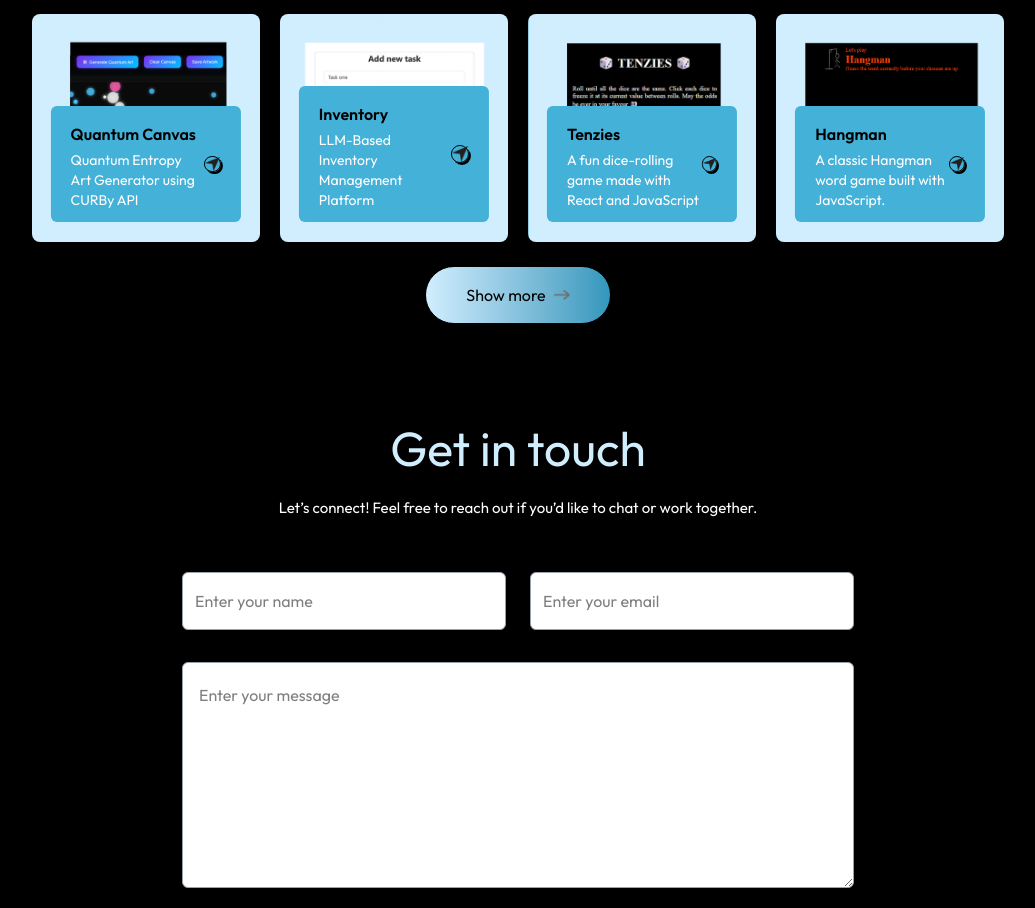
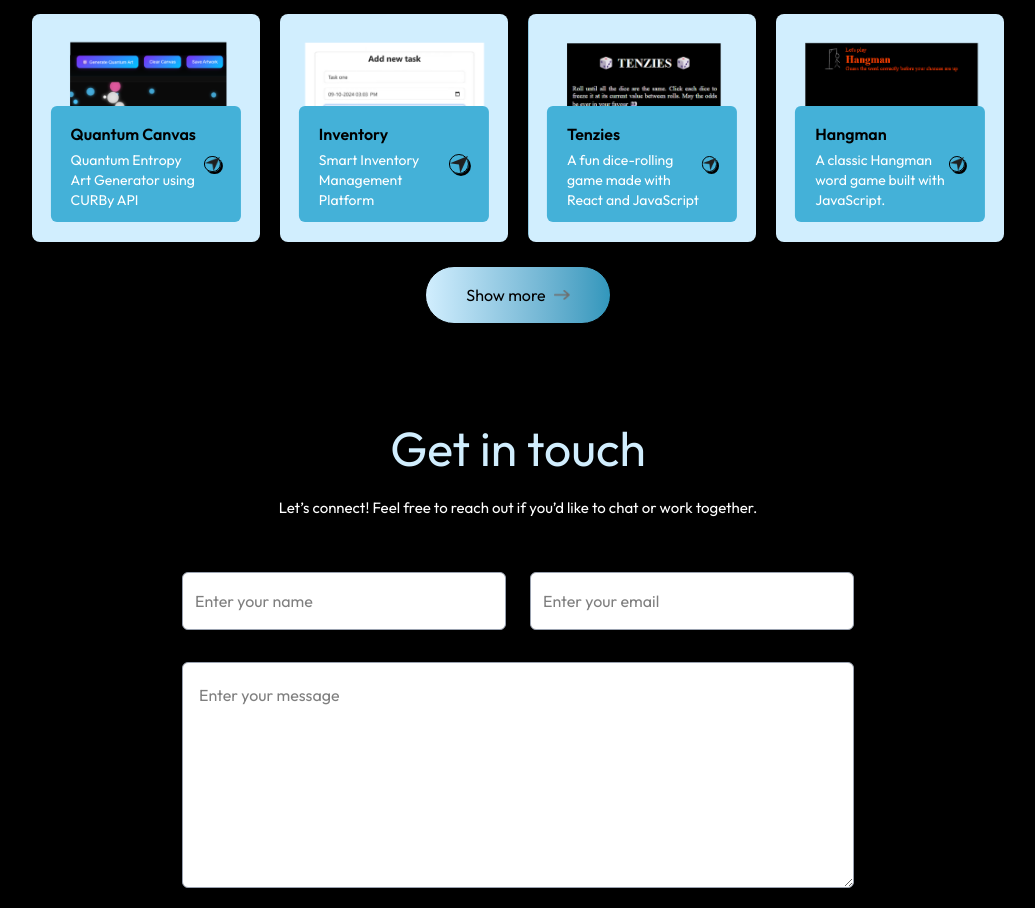
Before and after one commit to swetha-021/MyPortfolio, a Next.js app: page / in a window 1280 px wide. Shown: the part 2040-2948 px from the top of the page, without its empty margins (122-1157 px from the left). Built offline with nearby package versions, Linux system fonts and the light colour scheme; a web font is replaced by a local one.

Commit message:
assets correction

```diff
--- a/assets/assets.js
+++ b/assets/assets.js
@@ -108,7 +108,7 @@
         },
         {
             title: 'Inventory',
-            description: 'LLM-Based Inventory Management Platform',
+            description: 'Smart Inventory Management Platform',
             bgImage: 'work-2.png',
             link:'https://github.com/swetha-021/Inventory-Management',
         },
```
